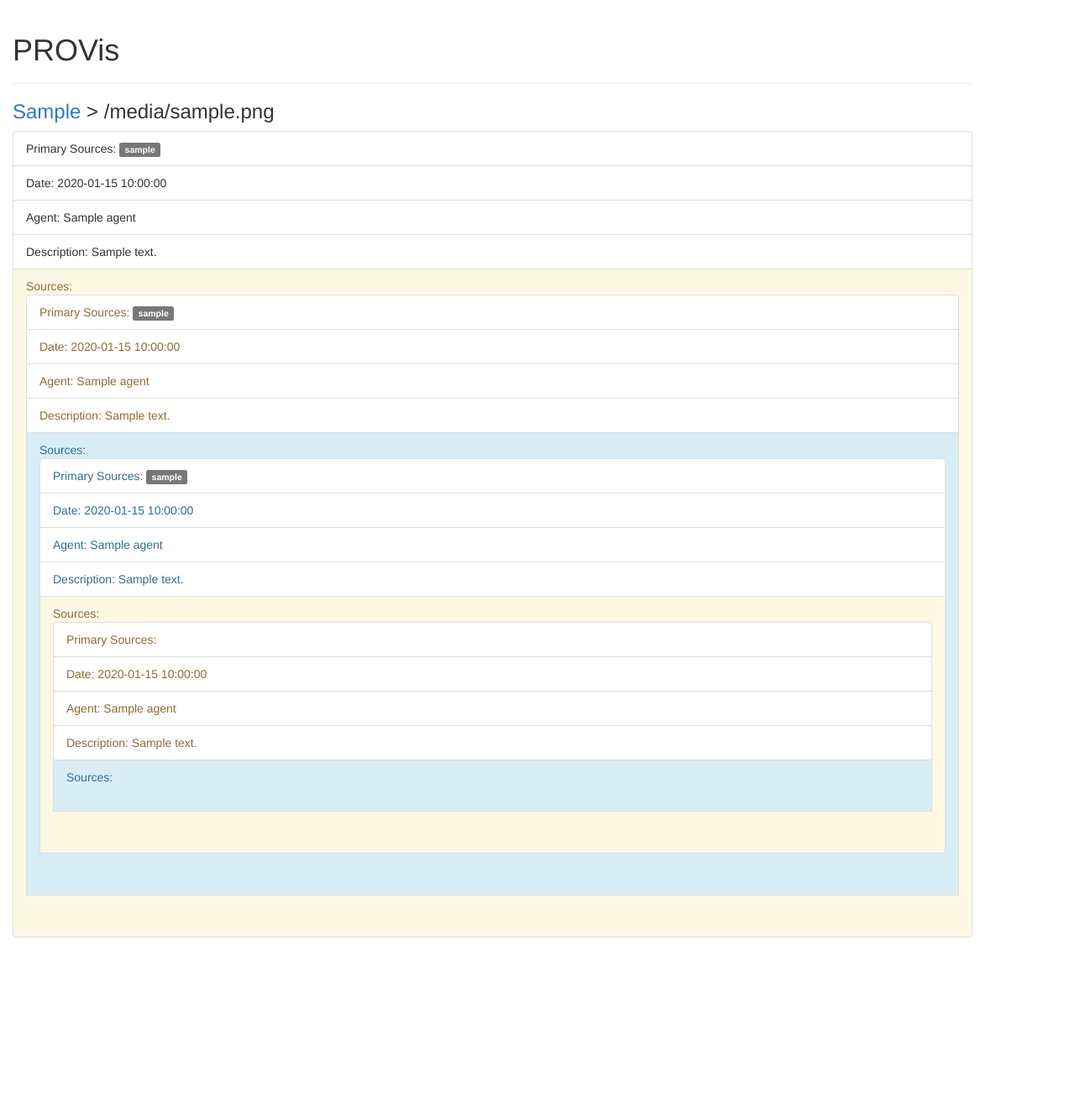
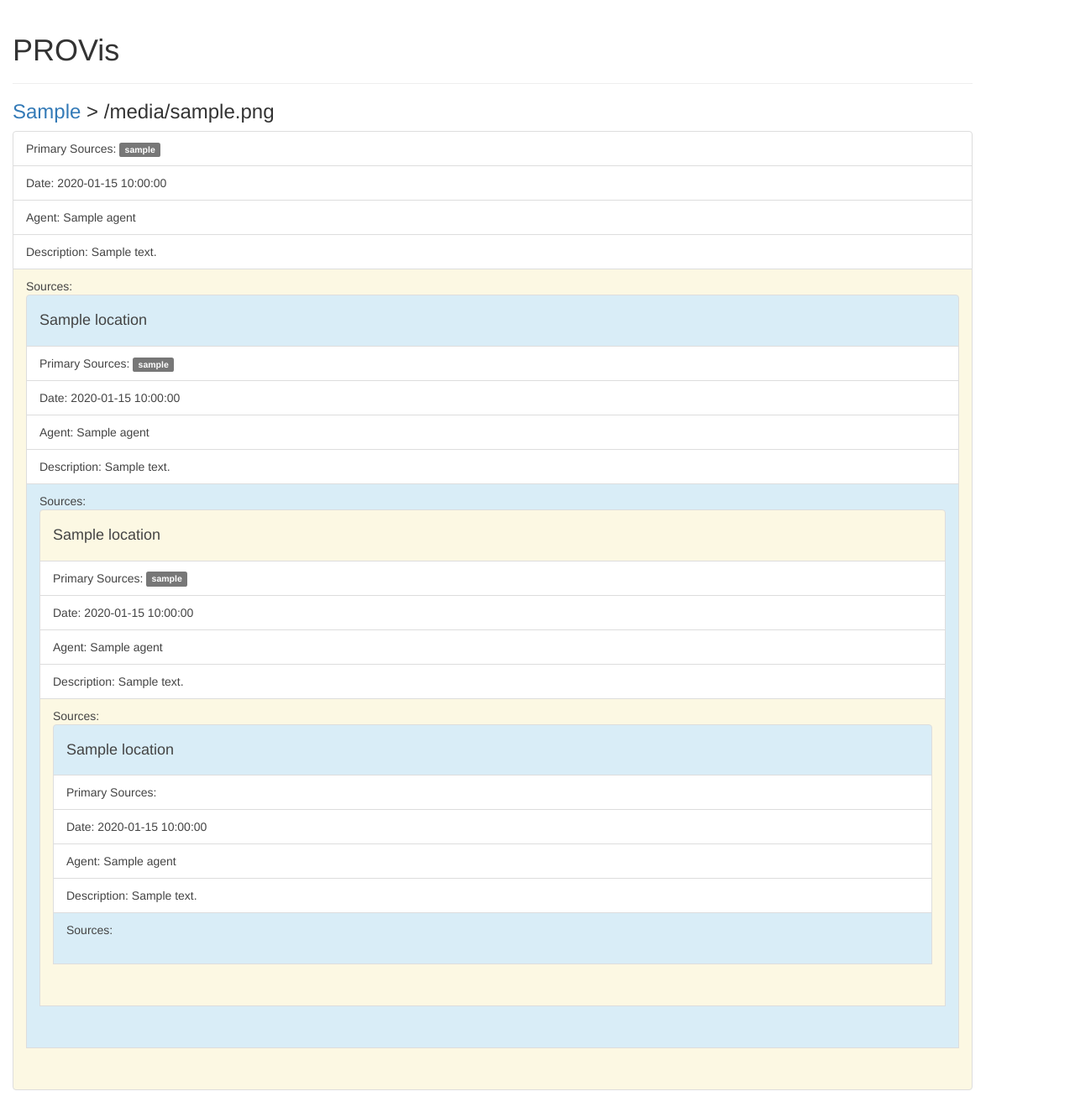
Before and after one commit to diggr/pit, a Flask app: template pit/provis/templates/file_prov.html in a window 1280 px wide. Shown: the whole page at 84% size. Before the commit the page ends 1117 px from the top, so only its background shows below. Run offline with Flask 2, Linux system fonts and the light colour scheme; the template is opened without the code that fills it: most values are stand-ins (such as "Sample title", 1, 10 or a date in 2020); some libraries are stand-ins or nearby versions.

Commit message:
prov tree: datetime string format changed, provis: color scheme changed

```diff
--- a/pit/prov.py
+++ b/pit/prov.py
@@ -74,6 +74,8 @@ class Provenance(object):
             self.context = context
             self.graph = g
             self.entity = self._get_root_entity()
+            if not "provit_ns" in context:
+                self.context["provit_ns"] = PROVIT_NS
             self.namespace = self.context["provit_ns"]
         else:
             self._set_up_context(namespace=namespace)
@@ -230,10 +232,11 @@ class Provenance(object):
         activity = [ o for s,p,o in self.graph.triples( (root_entity, PROV.wasGeneratedBy, None) ) ]
         if len(activity) > 0:
             ended_at = [ o for s,p,o in self.graph.triples( (activity[0], PROV.endedAtTime, None) ) ]
+            ended_at = str(ended_at[0])[:19].replace("T", " ")
             desc = [ o for s,p,o in self.graph.triples( (activity[0], RDFS.label, None) ) ]
         else:
             activity = [ "" ]
-            ended_at = [""]
+            ended_at = ""
             desc = [""]
 
 
@@ -269,7 +272,7 @@ class Provenance(object):
         tree["uri"] = str(root_entity)
         tree["agent"] =  str(agent[0])
         tree["activity"] = str(activity[0])
-        tree["ended_at"] =  str(ended_at[0])
+        tree["ended_at"] =  str(ended_at)
         tree["activity_desc"] = str(desc[0])
         tree["location"] = str(location[0])
         tree["primary_sources"] = primary_sources
--- a/pit/provis/templates/file_prov.html
+++ b/pit/provis/templates/file_prov.html
@@ -11,8 +11,13 @@
   <!-- Latest compiled and minified JavaScript -->
   <script src="https://maxcdn.bootstrapcdn.com/bootstrap/3.3.7/js/bootstrap.min.js" integrity="sha384-Tc5IQib027qvyjSMfHjOMaLkfuWVxZxUPnCJA7l2mCWNIpG9mGCD8wGNIcPD7Txa" crossorigin="anonymous"></script>
 
+  <style>
+        .list-group-item {color: #444;}
+    </style>
+
 </head>
 <body>
+
 
     <div class="col-sm-11">
 
@@ -40,6 +45,13 @@
                     {% set count = [1] %}
 
                     {% for source in prov.sources recursive %}
+                        {% if count[0] % 2 == 0 %}
+                        <li class="list-group-item  list-group-item-warning">
+                        {% else %}
+                        <li class="list-group-item  list-group-item-info">
+                        {% endif %}
+                            <h4>{{source.location}}</h4>
+                        </li>
 
                         <li class="list-group-item">Primary Sources:
                             {% for primary_source in source.primary_sources %}
```
